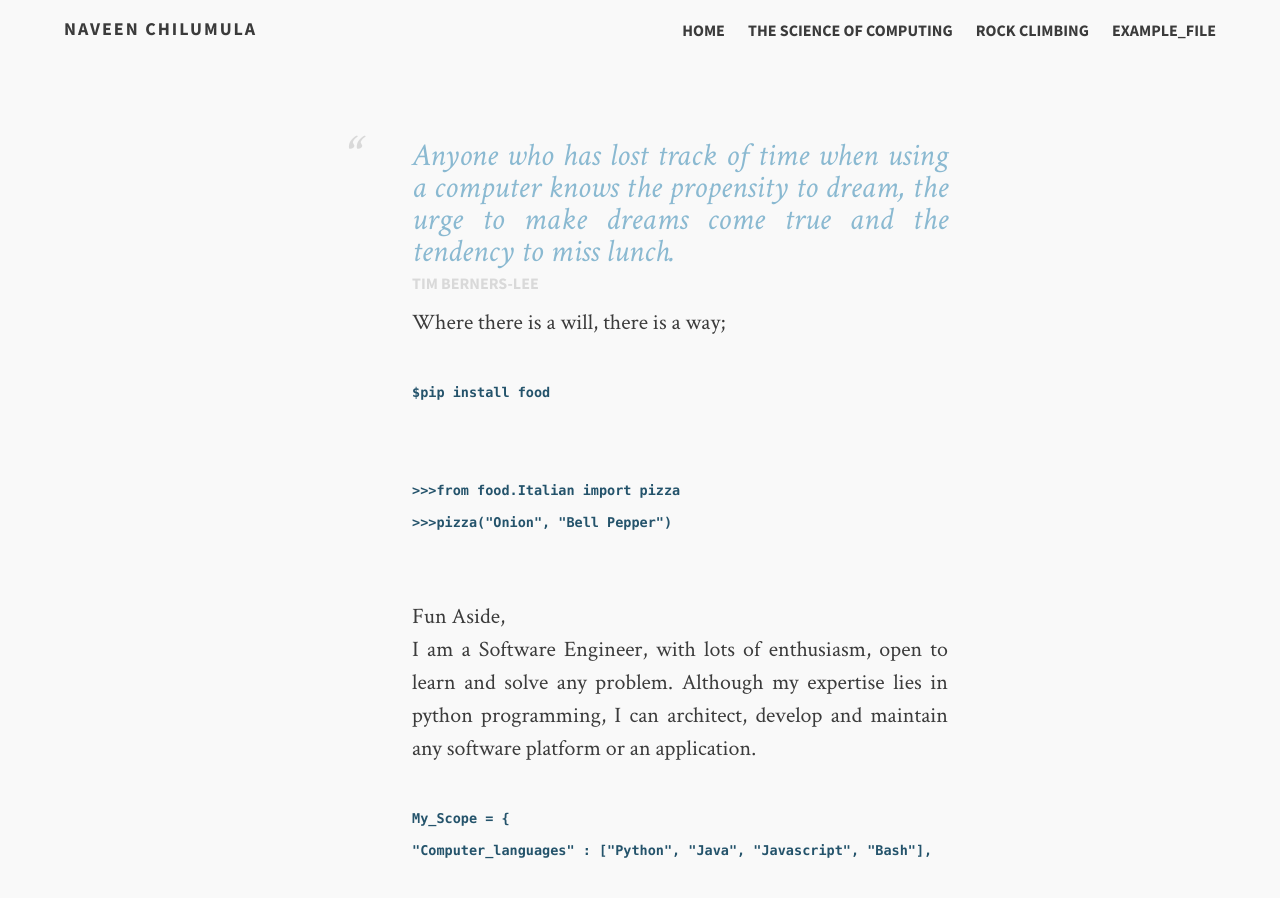
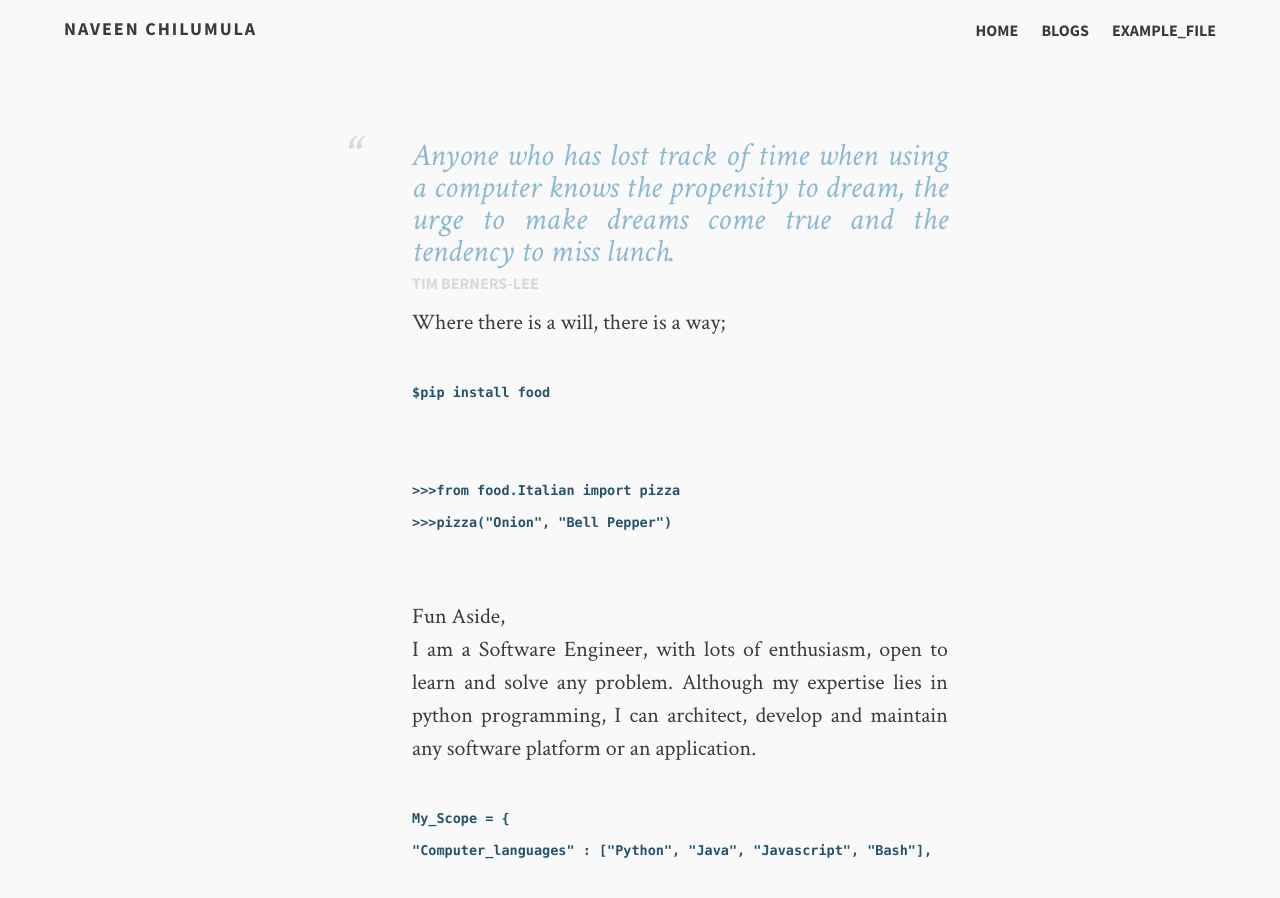
Before and after one commit to naveenrc/naveenrc.github.io, a Jekyll site: the page built from index.md, in a window 1280 px wide and 900 px high. Built offline with Jekyll 4.4.1, drawn with Linux system fonts in a browser that asks for light colours.

Commit message:
Update _config.yml

```diff
--- a/_config.yml
+++ b/_config.yml
@@ -1,20 +1,20 @@
 title:            Naveen Chilumula
-tagline:          Ninja Developer
+tagline:          N
 description:      About me
-canonical: https://naveenchilumula.com
+# canonical: https://naveenchilumula.com
 
 # Owner/author information
 owner:
   name:           Naveen Chilumula
   avatar:         avatar.png
-  bio:            "Software Engineer & Rock Climber"
+  bio:            "Software Engineer"
   email:          naveenrch@yahoo.com
   twitter:
   github:         naveenrc
   instagram:
   dribbble:
   disqus:
-  location:       "Jersey City, NJ"
+  # location:       "Jersey City, NJ"
   # Plug in your disqus shortname!
 
 tools:
@@ -28,10 +28,10 @@
 # Links to include in top navigation
 # For external links add external: true
 links:
-  - title: The Science of Computing
-    url: /quantum_computing
-  - title: Rock Climbing
-    url: /climbing
+  - title: Blogs
+    url: /blogs
+  # - title: Rock Climbing
+  #   url: /climbing
   # - title: Contact Me
   #   url: /contact
 
```
